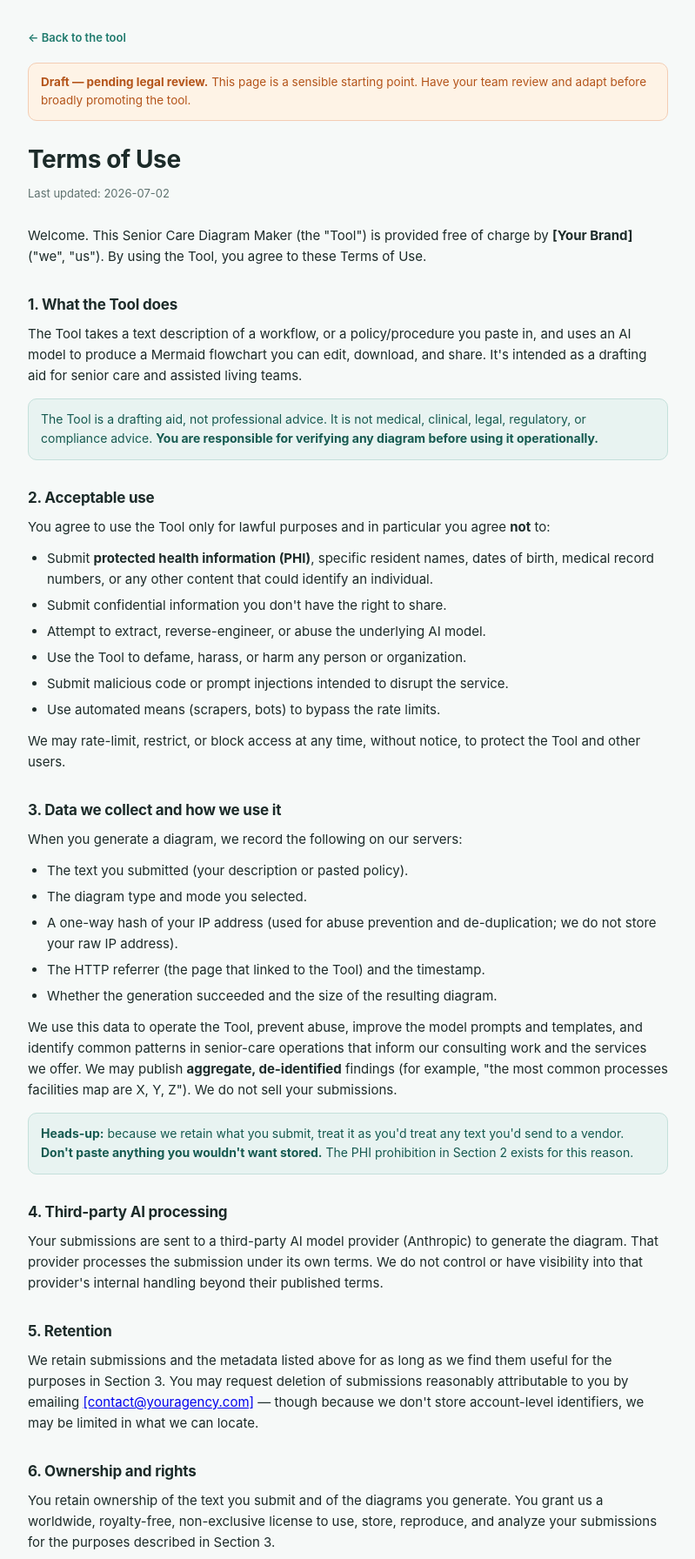
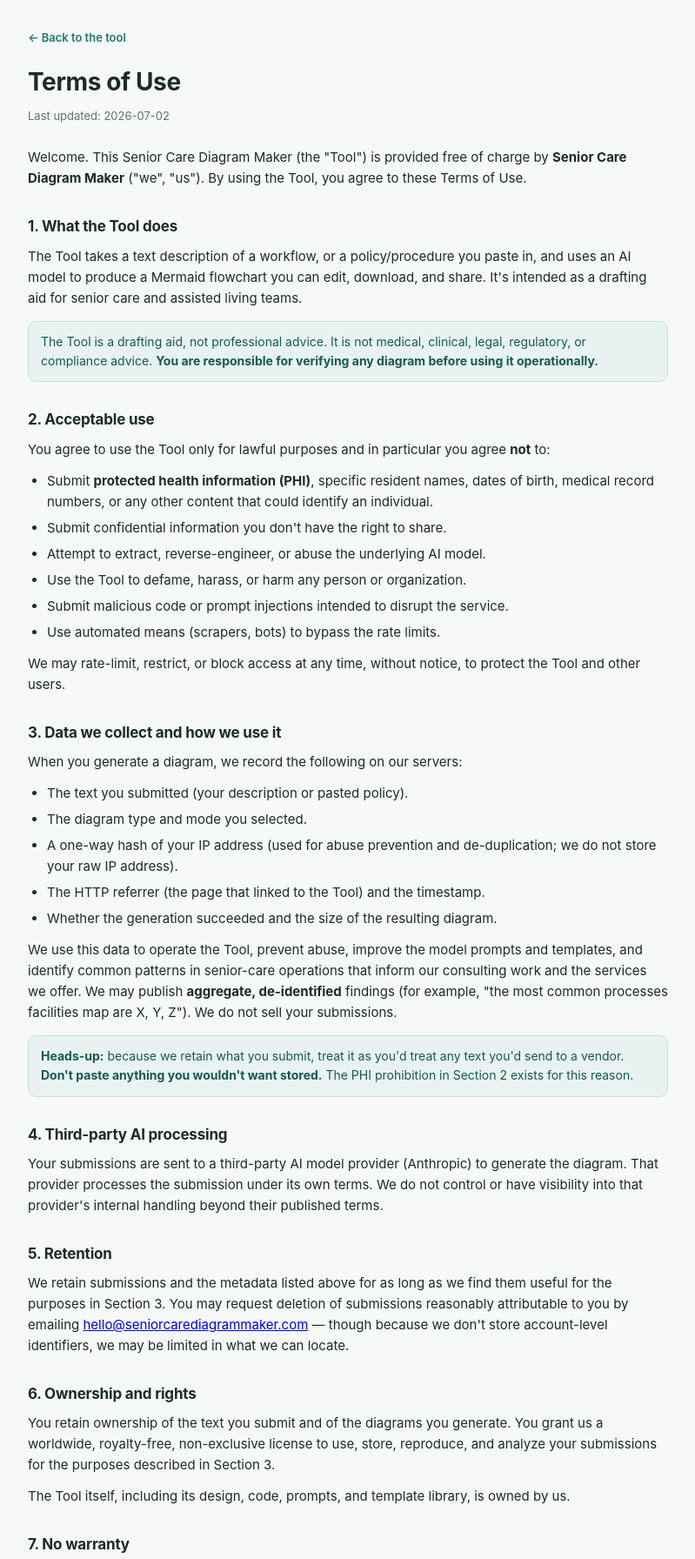
Before and after one commit to thelemurcodes/diagram-tool, a plain HTML site: page docs/terms.html in a window 1280 px wide. Shown: the top 1792 px of the page at 87% size, without its empty margins (240-1039 px from the left). Drawn offline with Linux system fonts and the light colour scheme.

Commit message:
bridge: The terms page still has some placeholder text left over from when we fi
Task: 78359934-cc3a-4df9-a157-ce83bb93ddba

```diff
--- a/docs/terms.html
+++ b/docs/terms.html
@@ -1,29 +1,13 @@
 <!DOCTYPE html>
-<!--
-  =====================================================================
-  TERMS OF USE — DRAFT
-  This is a sensible starting point, NOT a legally-reviewed document.
-  Have your legal/compliance team review and adapt the language before
-  the tool is broadly promoted, especially the sections on:
-    • Data Collection & Use (you ARE retaining submitted content)
-    • Acceptable Use / PHI prohibition
-    • Limitation of Liability
-    • Disclaimers (no medical, legal, or compliance advice)
-  Once reviewed, REMOVE the yellow "Draft" banner at the top of the body.
-  Search-replace [Your Brand] / [contact@youragency.com] with real values.
-  =====================================================================
--->
 <html lang="en">
 <head>
 <meta charset="UTF-8" />
 <meta name="viewport" content="width=device-width, initial-scale=1.0" />
 <title>Terms of Use — Senior Care Diagram Maker</title>
-<meta name="robots" content="noindex" />
 <style>
   :root{
     --brand:#1f7a6d; --brand-dark:#155a50; --brand-soft:#e8f3f1;
     --ink:#1c2b29; --muted:#5f726f; --line:#dbe6e3; --bg:#f6f9f8; --card:#ffffff;
-    --warn:#b4541a; --warn-soft:#fef3e6; --warn-line:#f3cdb4;
     --font:-apple-system,BlinkMacSystemFont,"Segoe UI",Roboto,Helvetica,Arial,sans-serif;
   }
   *{box-sizing:border-box}
@@ -32,8 +16,6 @@
   .wrap{max-width:780px;margin:0 auto;padding:30px 22px 60px}
   .back{display:inline-block;font-size:13px;color:var(--brand);text-decoration:none;font-weight:600;margin-bottom:18px}
   .back:hover{text-decoration:underline}
-  .draft{margin:0 0 22px;padding:11px 14px;background:var(--warn-soft);border:1px solid var(--warn-line);border-radius:10px;color:var(--warn);font-size:13.5px}
-  .draft b{font-weight:700}
   h1{font-size:28px;margin:0 0 6px;letter-spacing:-.4px}
   .updated{font-size:13px;color:var(--muted);margin:0 0 26px}
   h2{font-size:17px;margin:30px 0 8px;letter-spacing:-.2px}
@@ -51,14 +33,11 @@
 <div class="wrap">
   <a href="index.html" class="back">← Back to the tool</a>
 
-  <!-- Remove this banner once your legal/compliance team has reviewed the terms. -->
-  <div class="draft"><b>Draft — pending legal review.</b> This page is a sensible starting point. Have your team review and adapt before broadly promoting the tool.</div>
-
   <h1>Terms of Use</h1>
-  <p class="updated">Last updated: <span id="date">[fill in upon launch]</span></p>
+  <p class="updated">Last updated: <span id="date">2025-07-14</span></p>
 
   <p>Welcome. This Senior Care Diagram Maker (the "Tool") is provided free of charge by
-  <b>[Your Brand]</b> ("we", "us"). By using the Tool, you agree to these Terms of Use.</p>
+  <b>Senior Care Diagram Maker</b> ("we", "us"). By using the Tool, you agree to these Terms of Use.</p>
 
   <h2>1. What the Tool does</h2>
   <p>The Tool takes a text description of a workflow, or a policy/procedure you paste in, and uses
@@ -113,7 +92,7 @@
   <h2>5. Retention</h2>
   <p>We retain submissions and the metadata listed above for as long as we find them useful for
   the purposes in Section 3. You may request deletion of submissions reasonably attributable to
-  you by emailing <a href="mailto:[contact@youragency.com]">[contact@youragency.com]</a> — though
+  you by emailing <a href="mailto:hello@seniorcarediagrammaker.com">hello@seniorcarediagrammaker.com</a> — though
   because we don't store account-level identifiers, we may be limited in what we can locate.</p>
 
   <h2>6. Ownership and rights</h2>
@@ -139,12 +118,12 @@
   Your continued use of the Tool after a change means you accept the updated Terms.</p>
 
   <h2>10. Governing law</h2>
-  <p>These Terms are governed by the laws of <b>[your state / jurisdiction]</b>, without regard to
+  <p>These Terms are governed by the laws of <b>California</b>, without regard to
   conflict-of-laws principles.</p>
 
   <h2>11. Contact</h2>
   <p>Questions, deletion requests, or reports of abuse:
-  <a href="mailto:[contact@youragency.com]">[contact@youragency.com]</a>.</p>
+  <a href="mailto:hello@seniorcarediagrammaker.com">hello@seniorcarediagrammaker.com</a>.</p>
 
   <hr>
   <footer>
```
